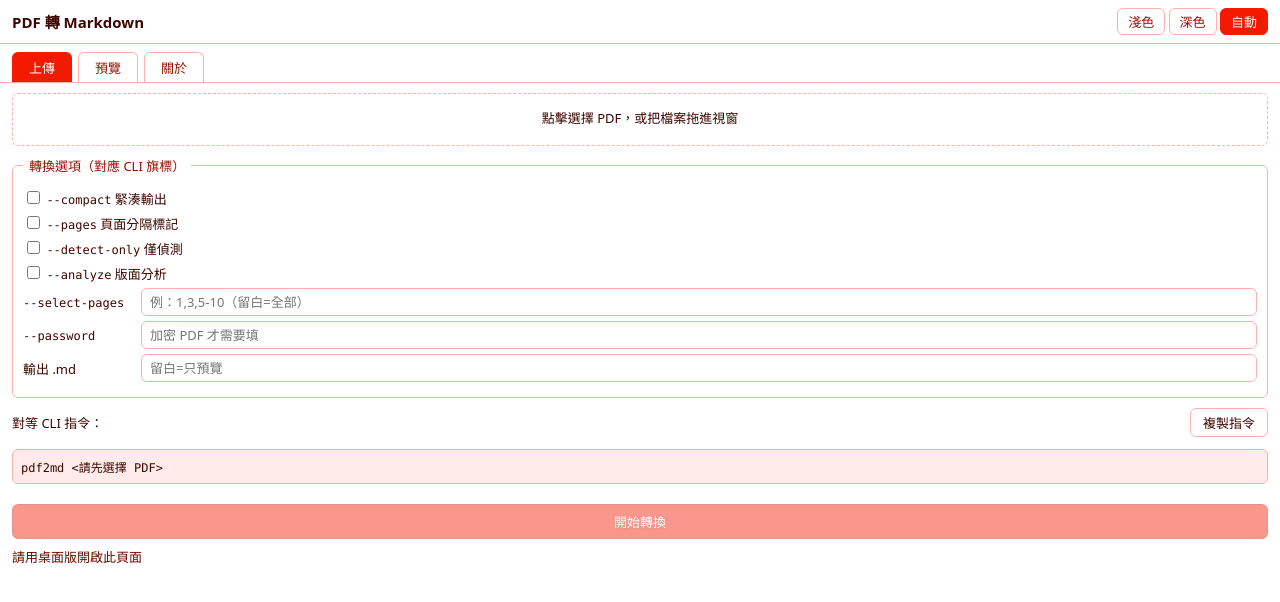
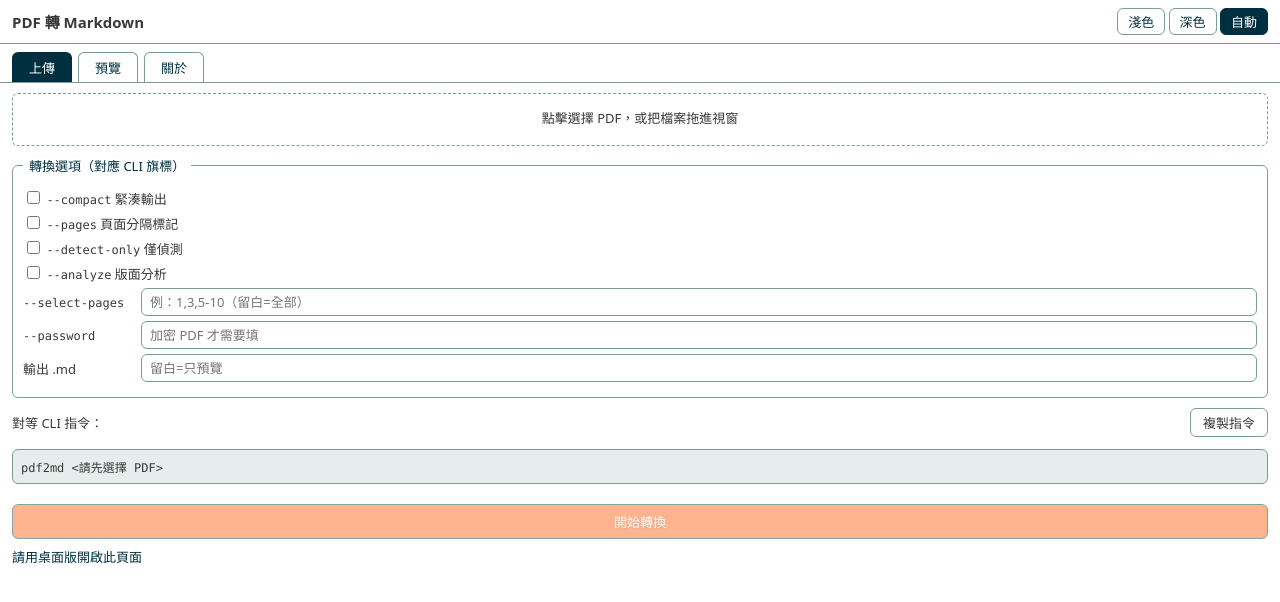
Before and after one commit to renfu-her/pdf2md-gui, a plain HTML site: page ui/index.html in a window 1280 px wide. Drawn offline with Linux system fonts and the light colour scheme.

Commit message:
0.12.0：Urban Sunset 主題＋橘色按鈕

```diff
--- a/tauri.conf.json
+++ b/tauri.conf.json
@@ -1,7 +1,7 @@
 {
   "$schema": "https://schema.tauri.app/config/2",
   "productName": "PDF 轉 Markdown",
-  "version": "0.11.0",
+  "version": "0.12.0",
   "identifier": "local.pdf2md.gui",
   "build": {
     "frontendDist": "ui"
--- a/ui/styles.css
+++ b/ui/styles.css
@@ -1,71 +1,71 @@
-/* Brand series: bittersweet shades (colordrop).
-   Steps: #FFDAD6 #FFB1A9 #FE887B #FE5F4D #FE3620 #F41901 #C61501 #981001 #6B0B01 #3D0600.
-   Every chromatic role below comes from these steps; only white/black
-   (page neutral, button text, text shadow) stand outside the series. */
+/* Brand palette: Urban Sunset (colordrop palette 373).
+   Steps: #393939 #FF5A09 #00303F #7A9D96.
+   Every chromatic role below comes from this palette; only white/black
+   (page neutral, button text, text shadow) stand outside the palette. */
 :root {
   --bg: #ffffff;
-  --fg: #3D0600;
-  --muted: #981001;
-  --border: #FFB1A9;
-  --accent: #F41901;
+  --fg: #393939;
+  --muted: #00303F;
+  --border: #7A9D96;
+  --accent: #00303F;
   --accent-fg: #ffffff;
-  --action: #F41901;
-  --action-pressed: #C61501;
+  --action: #FF5A09;
+  --action-pressed: #00303F;
   --action-fg: #ffffff;
-  --code-bg: rgba(254, 136, 123, 0.16);
-  --notice-bg: rgba(254, 54, 32, 0.12);
-  --notice-fg: #6B0B01;
-  --notice-border: #FE887B;
+  --code-bg: rgba(122, 157, 150, 0.18);
+  --notice-bg: rgba(255, 90, 9, 0.14);
+  --notice-fg: #00303F;
+  --notice-border: #FF5A09;
 }
 
 @media (prefers-color-scheme: dark) {
   :root {
-    --bg: #3D0600;
-    --fg: #FFDAD6;
-    --muted: #FE887B;
-    --border: #6B0B01;
-    --accent: #FE887B;
-    --accent-fg: #3D0600;
-    --action: #F41901;
-    --action-pressed: #C61501;
+    --bg: #00303F;
+    --fg: #7A9D96;
+    --muted: #FF5A09;
+    --border: #393939;
+    --accent: #7A9D96;
+    --accent-fg: #00303F;
+    --action: #FF5A09;
+    --action-pressed: #393939;
     --action-fg: #ffffff;
-    --code-bg: rgba(254, 95, 77, 0.16);
-    --notice-bg: rgba(254, 54, 32, 0.18);
-    --notice-fg: #FFB1A9;
-    --notice-border: #981001;
+    --code-bg: rgba(255, 90, 9, 0.14);
+    --notice-bg: rgba(255, 90, 9, 0.16);
+    --notice-fg: #FF5A09;
+    --notice-border: #7A9D96;
   }
 }
 
 :root[data-theme="light"] {
   --bg: #ffffff;
-  --fg: #3D0600;
-  --muted: #981001;
-  --border: #FFB1A9;
-  --accent: #F41901;
+  --fg: #393939;
+  --muted: #00303F;
+  --border: #7A9D96;
+  --accent: #00303F;
   --accent-fg: #ffffff;
-  --action: #F41901;
-  --action-pressed: #C61501;
+  --action: #FF5A09;
+  --action-pressed: #00303F;
   --action-fg: #ffffff;
-  --code-bg: rgba(254, 136, 123, 0.16);
-  --notice-bg: rgba(254, 54, 32, 0.12);
-  --notice-fg: #6B0B01;
-  --notice-border: #FE887B;
+  --code-bg: rgba(122, 157, 150, 0.18);
+  --notice-bg: rgba(255, 90, 9, 0.14);
+  --notice-fg: #00303F;
+  --notice-border: #FF5A09;
 }
 
 :root[data-theme="dark"] {
-  --bg: #3D0600;
-  --fg: #FFDAD6;
-  --muted: #FE887B;
-  --border: #6B0B01;
-  --accent: #FE887B;
-  --accent-fg: #3D0600;
-  --action: #F41901;
-  --action-pressed: #C61501;
+  --bg: #00303F;
+  --fg: #7A9D96;
+  --muted: #FF5A09;
+  --border: #393939;
+  --accent: #7A9D96;
+  --accent-fg: #00303F;
+  --action: #FF5A09;
+  --action-pressed: #393939;
   --action-fg: #ffffff;
-  --code-bg: rgba(254, 95, 77, 0.16);
-  --notice-bg: rgba(254, 54, 32, 0.18);
-  --notice-fg: #FFB1A9;
-  --notice-border: #981001;
+  --code-bg: rgba(255, 90, 9, 0.14);
+  --notice-bg: rgba(255, 90, 9, 0.16);
+  --notice-fg: #FF5A09;
+  --notice-border: #7A9D96;
 }
 
 * { box-sizing: border-box; }
```
Also changed, not shown: 7 other files.
